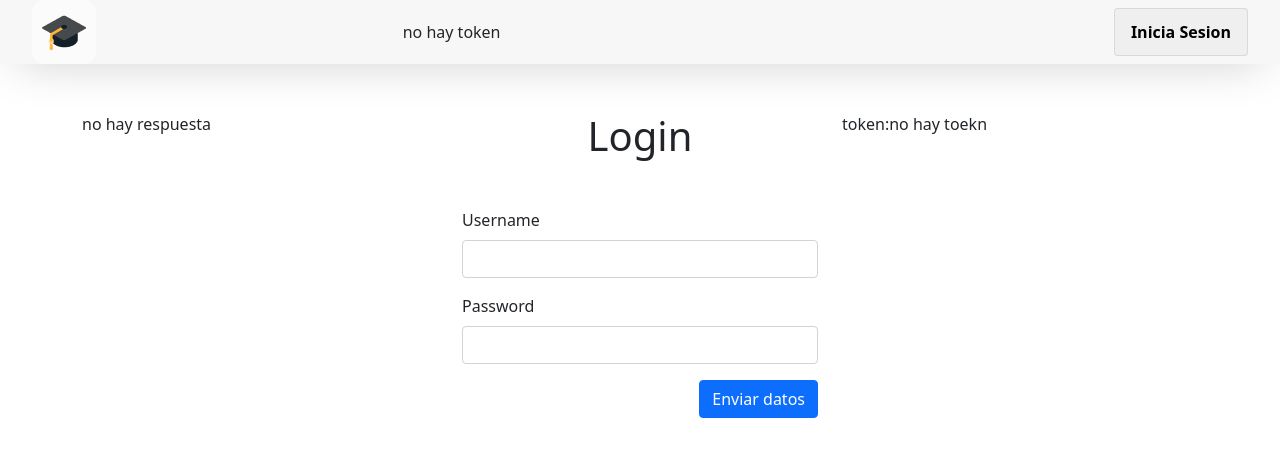
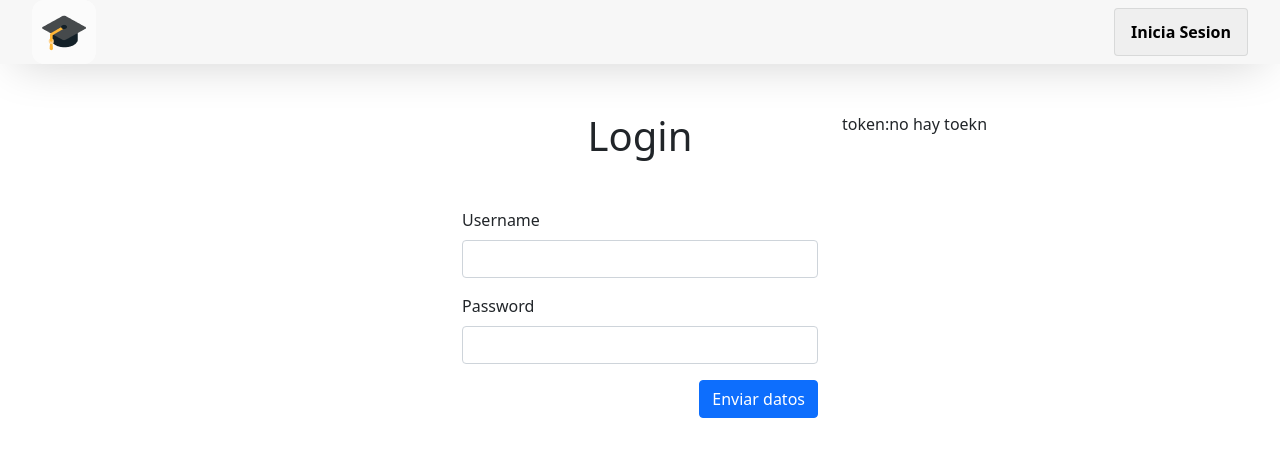
Before and after one commit to user0608/sitioweb-expertos, a React (Create React App) app: page /login in a window 1280 px wide. Shown: the top 456 px of the page. Built offline with nearby package versions, Linux system fonts and the light colour scheme.

Commit message:
add login sesion

```diff
--- a/src/containers/Layout/index.js
+++ b/src/containers/Layout/index.js
@@ -2,7 +2,7 @@ import { Link } from "react-router-dom";
 import ButtonLink from "../../components/ButtonLink";
 import Button from "../../components/Button";
 import {useToken} from '../../hook/useToken'
-import { useUser } from '../../hook/useUser'
+import  useUser  from '../../hook/useUser.js'
 import { useNavigate  } from 'react-router-dom';
 import { useEffect } from 'react';
 
@@ -10,13 +10,12 @@ import { header, username,cerrarsesion } from "./layout.module.css"
 
 const Layout = ({ children }) => {
     const k = useToken();
-    const u = useUser();
+    const {isLogged,logout} = useUser();
     const navigate = useNavigate ();
 
     const removeStorage = () =>{
-        localStorage.removeItem("token");
-        localStorage.removeItem("usuario_id");
-        localStorage.removeItem("usuario");
+        logout()
+
         navigate("/login")
     }
 
@@ -26,7 +25,7 @@ const Layout = ({ children }) => {
 
     useEffect(() => {
 
-    }, [k,u])
+    }, [k])
 
     return (
         <>
@@ -34,13 +33,13 @@ const Layout = ({ children }) => {
                 <Link className="" to="/" >
                     <img src="/logo64.png" />
                 </Link>
-                {k?k:"no hay token"}
+{/*                 {k?k:"no hay token"}
                 {   u &&
                         <span className={username}>
                             {u?.nombre} {u?.apellido_paterno} {u?.apellido_materno}
                         </span>
-                }
-                {k
+                } */}
+                {isLogged
                     ? <Button onClick={removeStorage} className={cerrarsesion}> Cerrar sesión</Button>
                     : <ButtonLink src="login"> Inicia Sesion</ButtonLink>
                 }
--- /dev/null
+++ b/src/context/UserContext.js
@@ -0,0 +1,13 @@
+import React, {useState} from 'react';
+
+const Context = React.createContext({})
+
+export const UserContextProvider = ({children}) => {
+    const [jwt, setJWT] = useState(null)
+    return (
+        <Context.Provider value={{jwt,setJWT}}>
+            {children}
+        </Context.Provider>
+    );
+}
+export default Context;
--- /dev/null
+++ b/src/hook/useUser.js
@@ -0,0 +1,65 @@
+import Context from '../context/UserContext'
+import { useCallback, useContext, useEffect, useState } from "react"
+import { postData } from '../service/login'
+
+const useUser = () => {
+
+    const { jwt, setJWT } = useContext(Context)
+    const [loginLoadingAndError, setLoginLoadingAndError] = useState({
+        loading:false,
+        error:false
+    })
+
+    const login = useCallback((form) => {
+        setLoginLoadingAndError({ loading:true,error:false})
+        postData(form, "login")
+            .then(response => {
+                console.log(response)
+                if (response.code === "OK") {
+                    setJWT(response.token)
+                    setLoginLoadingAndError({ loading:false,error:false})
+                    localStorage.setItem("token", response.token)
+                    localStorage.setItem("usuario_id", response.usuario.estudiante_id)
+                    localStorage.setItem("usuario", JSON.stringify(response.usuario))
+                    /* navigate("/") */
+                }else{
+                    setLoginLoadingAndError({ loading:false,error:true})
+                }
+            })
+            .catch(err => {
+                console.log(err)
+            })
+
+
+    }, [setJWT])
+
+    const logout = useCallback(() => {
+        localStorage.removeItem("token");
+        localStorage.removeItem("usuario_id");
+        localStorage.removeItem("usuario");
+        setJWT(null)
+    }, [setJWT])
+
+    return {
+        isLogged: Boolean(jwt),
+        login,
+        logout,
+        isLoginLoading: loginLoadingAndError.loading,
+        hasLoginError: loginLoadingAndError.error
+    }
+}
+export default useUser
+/*
+import { useEffect, useState } from "react"
+
+export const useUser = () => {
+    const [userSEOV, setUserSEOV] = useState({})
+    useEffect(() => {
+        let res = localStorage.getItem("usuario")
+        if (res) {
+            setUserSEOV(res ? JSON.parse(res) : {})
+        }
+    },[])
+    return userSEOV
+}
+ */
--- a/src/hook/useUser.ts
+++ /dev/null
@@ -1,18 +0,0 @@
-import { useEffect, useState } from "react"
-
-export const useUser = () => {
-    const [userSEOV, setUserSEOV] = useState({})
-    useEffect(() => {
-        let res = localStorage.getItem("usuario")
-        if (res) {
-            setUserSEOV(res ? JSON.parse(res) : {})
-        }
-    },[])
-    return userSEOV
-}
-/* export const deleteUserSEOV = () => {
-        localStorage.removeItem("usuario_id");
-        localStorage.removeItem("usuario");
-        return
-
-} */
--- a/src/page/Login.js
+++ b/src/page/Login.js
@@ -1,15 +1,19 @@
-import { useNavigate   } from 'react-router-dom';
+import { useNavigate } from 'react-router-dom';
 import useForm from '../hook/useForm';
-import {useToken} from '../hook/useToken';
+import { useToken } from '../hook/useToken';
+import useUser from '../hook/useUser.js'
+import { postData } from '../service/login';
+import { useState, useEffect } from 'react'
 
-import { postData } from '../service/login';
-import {useState,useEffect} from 'react'
-const Login = ()  => {
-    const [responseServer, setResponseServer] = useState("")
-    const navigate  = useNavigate ();
-    console.log("useHistory", navigate )
 
-    const k =  useToken();
+const Login = () => {
+
+
+    const navigate = useNavigate();
+    console.log("useHistory", navigate)
+    const { login, isLogged, hasLoginError, isLoginLoading } = useUser()
+    console.log({hasLoginError})
+    const k = useToken();
     const [form, handlerChange, reset] = useForm({
         username: "",
         password: ""
@@ -17,17 +21,18 @@ const Login = ()  => {
 
     const handleSubmit = async (e) => {
         e.preventDefault()
-        setResponseServer("enviando datos")
+
         if (form.username.length > 6 && form.password.length > 6) {
-            let response = await postData(form, "login")
-            /* await setResponseServer(response) */
+            login(form)
+            /*             let response = await postData(form, "login")
+
                         await console.log(response)
                         if (response.code === "OK") {
                             localStorage.setItem("token", response.token)
                             localStorage.setItem("usuario_id", response.usuario.estudiante_id)
                             localStorage.setItem("usuario", JSON.stringify(response.usuario))
                             navigate("/")
-            }
+                        } */
 
         } else {
             alert("datos Incorrectos")
@@ -36,29 +41,26 @@ const Login = ()  => {
         }
     }
 
-    const redirectToHome=()=>{
-        if (k) {
+
+    useEffect(() => {
+        if (isLogged) {
             console.log("vaya al inicio")
             navigate("/")
-        }else{
-            console.log("que pasa",k);
+        } else {
+            console.log("que pasa", k);
         }
-    }
-    useEffect(() => {
-        console.log(responseServer)
-    }, [responseServer])
-    useEffect(() => {
-        redirectToHome()
-    }, [k])
+    }, [navigate, isLogged])
 
     return (
         <div className="container">
             <div className="row mt-5">
                 <div className="col-4">
-                    {(responseServer)?responseServer:"no hay respuesta"}
+
                 </div>
                 <div className="col-4">
                     <h1 className="text-center">Login</h1>
+                    {isLoginLoading && <strong>Revisando credenciales</strong>}
+                    {!isLoginLoading &&
                         <form className="mt-5" onSubmit={handleSubmit} >
                             <div className="mb-3">
                                 <label className="form-label">Username</label>
@@ -81,12 +83,14 @@ const Login = ()  => {
                                     id="exampleInputPassword1" />
                             </div>
                             <div className="d-flex justify-content-end">
-                            <input  className="btn btn-primary" type="submit" value="Enviar datos" />
+                                <input className="btn btn-primary" type="submit" value="Enviar datos" />
                             </div>
                         </form>
+                    }
+                    {hasLoginError&& <strong>Credenciales invalidas</strong>}
                 </div>
                 <div className="col-4">
-                    token:{k?k:"no hay toekn"}
+                    token:{k ? k : "no hay toekn"}
                 </div>
             </div>
         </div>
```
Also changed, not shown: src/App.tsx (+5 -5 lines). Lines whose indentation alone changed are shown as unchanged.
